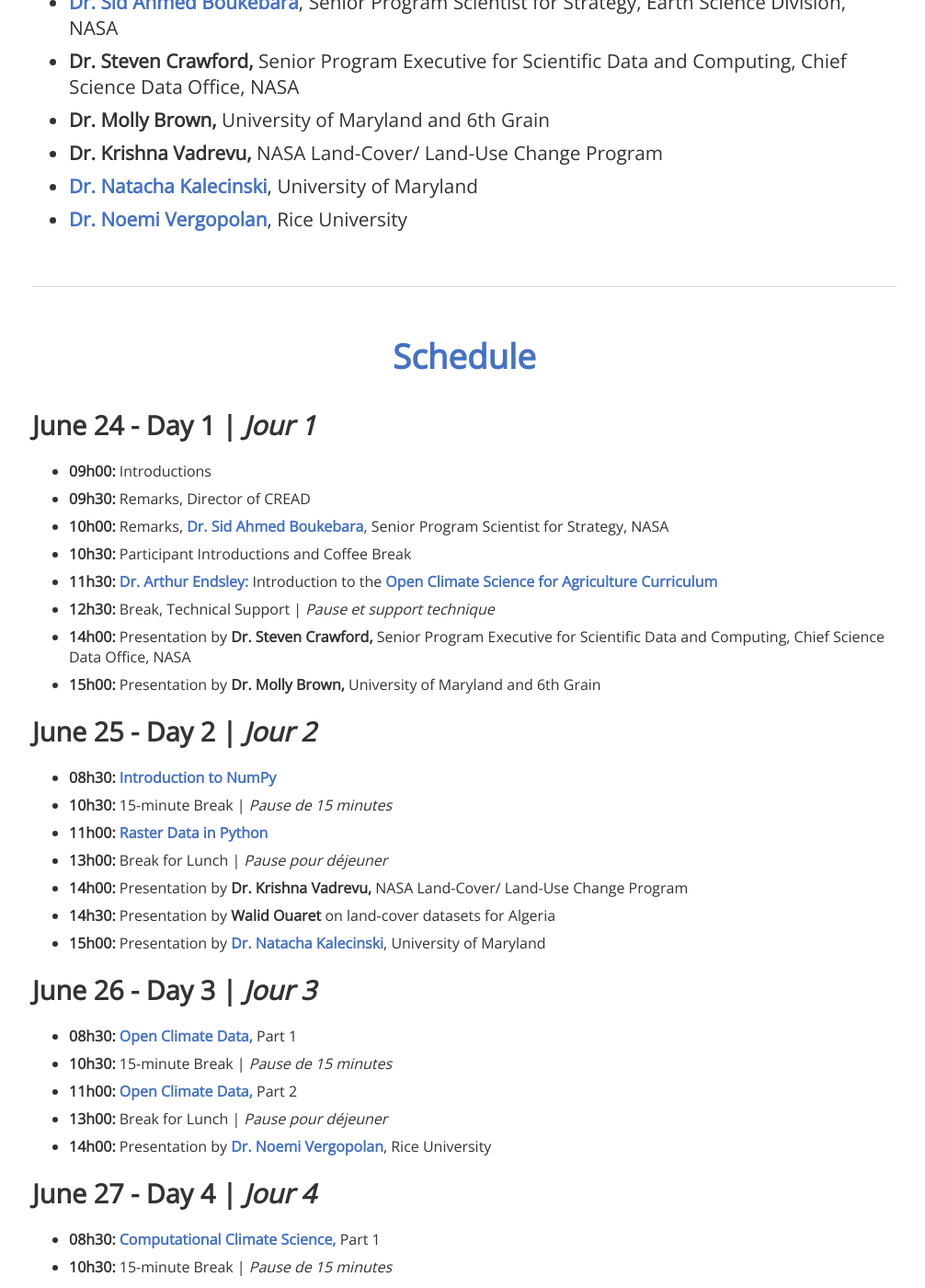
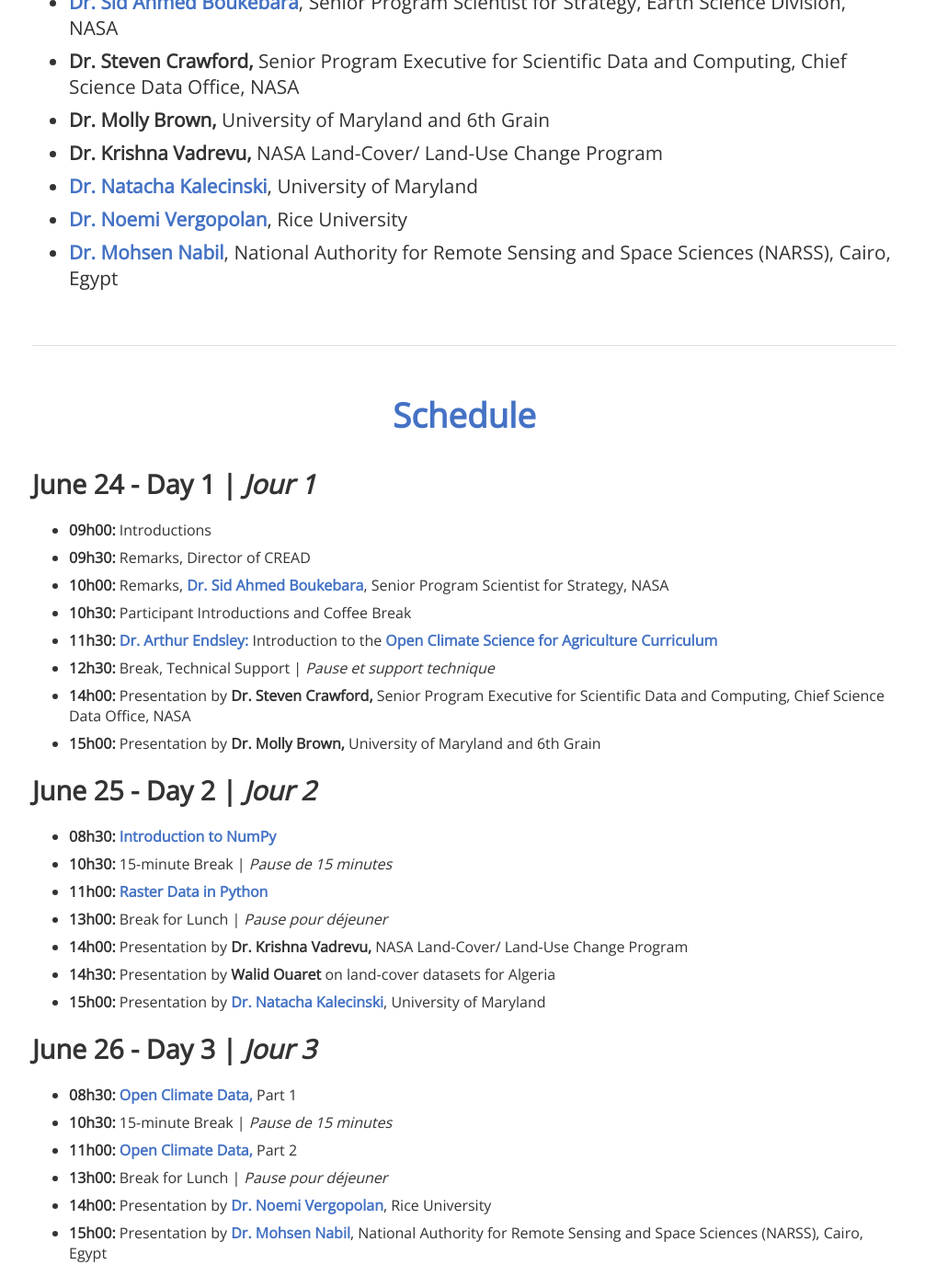
Before and after one commit to OpenClimateScience/OpenClimateScience.github.io, a Jekyll site: the page built from workshops/2024-06-23-Algiers.md, in a window 1280 px wide and 1400 px high, scrolled down 1458 px. Shown: the whole window at 92% size, without its empty margins (135-1141 px from the left). Built offline with Jekyll 4.4.1, drawn with Linux system fonts in a browser that asks for light colours; nearby versions of some CDN libraries.

Commit message:
Updated June 24 workshop speakers

```diff
--- a/workshops/2024-06-23-Algiers.md
+++ b/workshops/2024-06-23-Algiers.md
@@ -57,6 +57,7 @@ permalink: /workshops/2024-06-23-Algiers
 		<li><b>Dr. Krishna Vadrevu,</b> NASA Land-Cover/ Land-Use Change Program</li>
 		<li><a href="https://geog.umd.edu/facultyprofile/kalecinski/natacha" target="_blank"><b>Dr. Natacha Kalecinski</b></a>, University of Maryland</li>
 		<li><a href="http://www.waterai.earth/" target="_blank"><b>Dr. Noemi Vergopolan</b></a>, Rice University</li>
+		<li><a href="https://scholar.google.com/citations?user=TzMyafAAAAAJ" target="_blank"><b>Dr. Mohsen Nabil</b></a>, National Authority for Remote Sensing and Space Sciences (NARSS), Cairo, Egypt</li>
 	</ul>
 </div>
 
@@ -101,6 +102,8 @@ permalink: /workshops/2024-06-23-Algiers
 		<li><b>13h00:</b> Break for Lunch | <i>Pause pour déjeuner</i></li>
 		<li><b>14h00:</b>
 			Presentation by <a href="http://www.waterai.earth/" target="_blank"><b>Dr. Noemi Vergopolan</b></a>, Rice University</li>
+		<li><b>15h00:</b>
+			Presentation by <a href="https://scholar.google.com/citations?user=TzMyafAAAAAJ" target="_blank"><b>Dr. Mohsen Nabil</b></a>, National Authority for Remote Sensing and Space Sciences (NARSS), Cairo, Egypt</li>
 	</ul>
 
 	<h3>June 27 - Day 4 | <i>Jour 4</i></h3>
```
